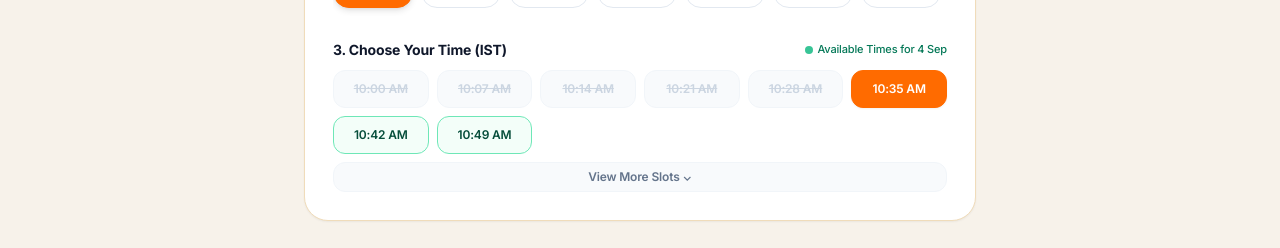
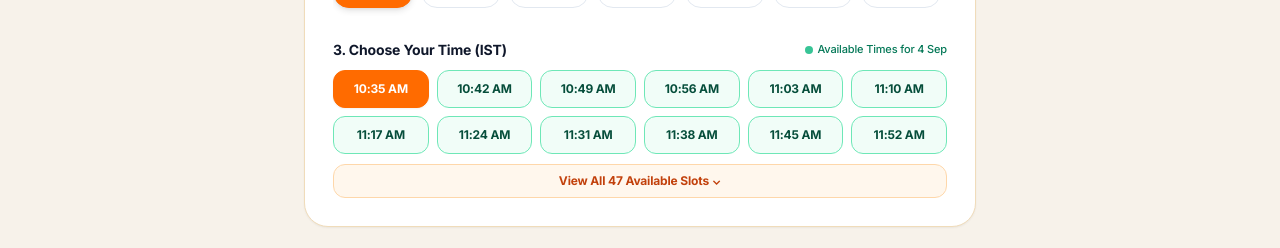
Before and after one commit to Encoreraiank/dr-shafali-consultation-funnel, a Next.js app: page / in a window 1280 px wide. Shown: the part 925-1173 px from the top of the page. Built offline with nearby package versions, Linux system fonts and the light colour scheme; no server answers; the database is empty.

Commit message:
feat: hide blocked slots from patient view and add live site preview in admin

```diff
--- a/src/app/admin/schedule/page.tsx
+++ b/src/app/admin/schedule/page.tsx
@@ -429,23 +429,34 @@ export default function SimpleScheduleManager() {
 
             <div>
               <h1 className="text-sm sm:text-base font-extrabold text-slate-900 font-serif">
-                Dr. Shafali Garg — Slot & Timing Control
+                Dr. Shafali Garg — Slot Control
               </h1>
               <p className="text-[10px] text-emerald-700 font-bold flex items-center gap-1.5">
                 <span className="w-2 h-2 rounded-full bg-emerald-500 animate-pulse"></span>
-                <span>Live Site Connected {isSyncing ? '(Saving...)' : '(Ready)'}</span>
+                <span>{isSyncing ? '⚡ Live Site Par Save Ho Raha Hai...' : '✓ Live Site Se Connected'}</span>
               </p>
             </div>
           </div>
 
+          <div className="flex items-center gap-2">
+            <a
+              href="/"
+              target="_blank"
+              rel="noopener noreferrer"
+              className="py-1.5 px-3 rounded-xl bg-emerald-600 hover:bg-emerald-700 text-white text-xs font-extrabold flex items-center gap-1.5 shadow-sm transition-all"
+            >
+              <ExternalLink className="w-3.5 h-3.5" />
+              <span>👁️ Live Site Dekhein</span>
+            </a>
+
             <button
               onClick={() => fetchDateSlots(selectedDate)}
-            className="py-1.5 px-3 rounded-xl bg-slate-100 hover:bg-slate-200 text-slate-700 text-xs font-bold flex items-center gap-1.5"
+              className="py-1.5 px-2.5 rounded-xl bg-slate-100 hover:bg-slate-200 text-slate-700 text-xs font-bold flex items-center gap-1"
               title="Refresh"
             >
               <RefreshCw className={`w-3.5 h-3.5 ${isLoadingSlots || isSyncing ? 'animate-spin' : ''}`} />
-            <span>Refresh</span>
             </button>
+          </div>
         </div>
       </header>
 
--- a/src/app/page.tsx
+++ b/src/app/page.tsx
@@ -639,32 +639,29 @@ export default function AppHome() {
                 <Loader2 className="w-4 h-4 animate-spin text-[#FF6B00] mr-2" />
                 <span>Checking available slots...</span>
               </div>
-            ) : slots.length === 0 ? (
-              <div className="py-5 px-4 text-center bg-[#FFFBF5] rounded-2xl border border-orange-200/70 space-y-2">
-                <p className="text-xs font-semibold text-slate-700">
-                  All slots for {format(new Date(selectedDate), 'dd MMMM')} are completed or reserved.
+            ) : slots.filter((s) => s.isAvailable).length === 0 ? (
+              <div className="py-6 px-4 text-center bg-[#FFFBF5] rounded-2xl border border-orange-200/70 space-y-2">
+                <p className="text-xs font-bold text-slate-800">
+                  No slots currently open for {format(new Date(selectedDate), 'dd MMMM yyyy')}.
                 </p>
                 <p className="text-[11px] text-slate-500">
-                  Please select another date or tomorrow from the date slider above.
+                  Dr. Shafali is fully booked or on leave for this day. Please select tomorrow or another date from the slider above.
                 </p>
               </div>
             ) : (
               <div>
-                <div className="grid grid-cols-3 sm:grid-cols-6 gap-2">
-                  {displayedSlots.map((slot) => {
+                <div className="grid grid-cols-3 sm:grid-cols-4 md:grid-cols-6 gap-2">
+                  {(showAllSlots ? slots.filter((s) => s.isAvailable) : slots.filter((s) => s.isAvailable).slice(0, 12)).map((slot) => {
                     const isSelected = selectedSlot === slot.displayTime;
                     return (
                       <button
                         key={slot.id}
                         type="button"
-                        disabled={!slot.isAvailable}
                         onClick={() => setSelectedSlot(slot.displayTime)}
-                        className={`py-2.5 px-1.5 rounded-xl border text-xs font-semibold text-center transition-all ${
+                        className={`py-2.5 px-1.5 rounded-xl border text-xs font-bold text-center transition-all ${
                           isSelected
-                            ? 'bg-[#FF6B00] border-[#FF6B00] text-white shadow-sm font-bold'
-                            : slot.isAvailable
-                            ? 'bg-emerald-50/60 border-emerald-300 text-emerald-900 hover:border-emerald-500'
-                            : 'bg-slate-50 border-slate-100 text-slate-300 line-through cursor-not-allowed'
+                            ? 'bg-[#FF6B00] border-[#FF6B00] text-white shadow-sm scale-102'
+                            : 'bg-emerald-50/70 border-emerald-300 text-emerald-900 hover:border-emerald-500 active:scale-95'
                         }`}
                       >
                         {slot.startTime}
@@ -673,13 +670,13 @@ export default function AppHome() {
                   })}
                 </div>
 
-                {slots.length > 8 && (
+                {slots.filter((s) => s.isAvailable).length > 12 && (
                   <button
                     type="button"
                     onClick={() => setShowAllSlots(!showAllSlots)}
-                    className="w-full mt-2 text-center text-xs text-slate-500 hover:text-slate-800 font-semibold py-1.5 rounded-xl bg-slate-50 border border-slate-100 flex items-center justify-center gap-1"
+                    className="w-full mt-2.5 text-center text-xs text-orange-700 hover:text-orange-900 font-bold py-2 rounded-xl bg-orange-50 border border-orange-200 flex items-center justify-center gap-1 transition-colors"
                   >
-                    <span>{showAllSlots ? 'Show Less Slots' : 'View More Slots ⌄'}</span>
+                    <span>{showAllSlots ? 'Show Less Slots ⌃' : `View All ${slots.filter((s) => s.isAvailable).length} Available Slots ⌄`}</span>
                   </button>
                 )}
               </div>
```
Lines whose indentation alone changed are shown as unchanged.
